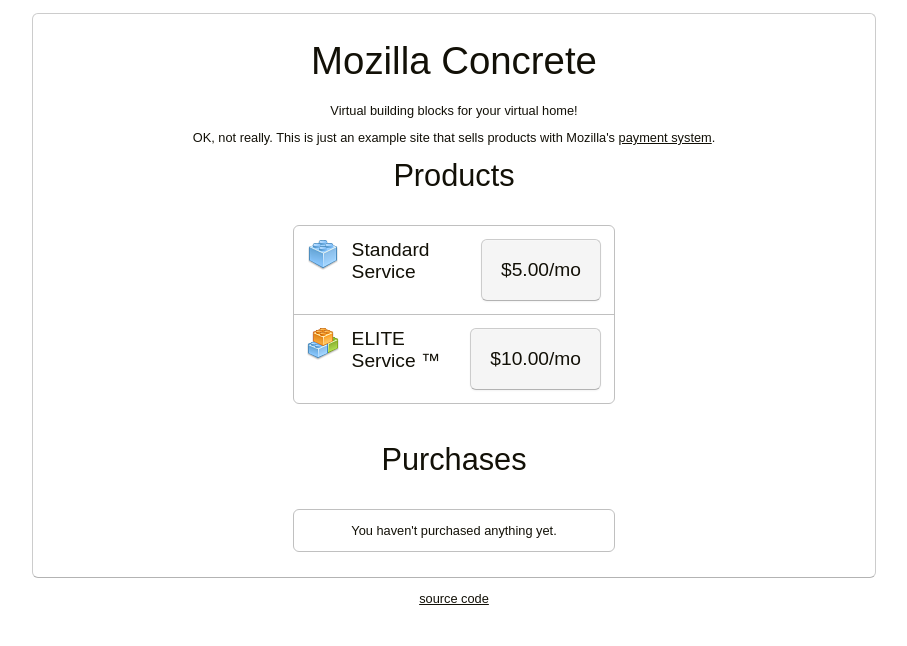
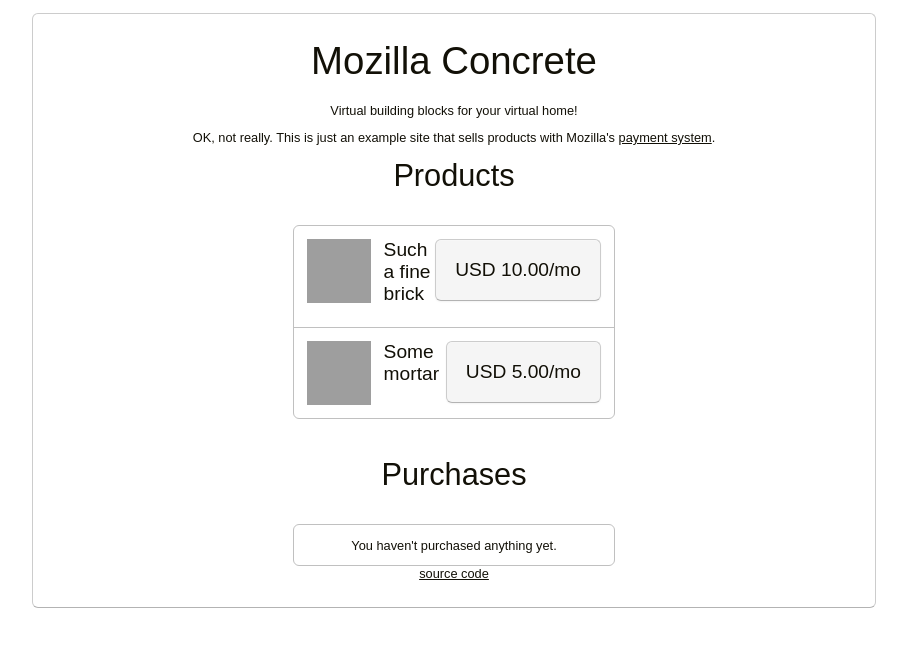
Before and after one commit to mozilla/payments-example, a website: page public/index.html in a window 1280 px wide. Shown: the whole page, without its empty margins (186-1093 px from the left). Drawn offline with Linux system fonts and the light colour scheme; grey boxes are pictures that could not be loaded.

Commit message:
Display products using the config (fixes #18)

```diff
--- a/package.json
+++ b/package.json
@@ -25,6 +25,7 @@
   },
   "dependencies": {
     "jquery": "^2.1.4",
-    "mozilla-payments-client": "0.0.6"
+    "mozilla-payments-client": "0.0.6",
+    "mozilla-payments-config": "0.0.4"
   }
 }
--- a/public/css/index.css
+++ b/public/css/index.css
@@ -100,9 +100,13 @@
     clear: both;
 }
 
-.product img {
+.product-image {
+    background-size: cover;
+    background-repeat: no-repeat;
     float: left;
     margin-right: 1em;
+    width: 64px;
+    height: 64px;
 }
 .product button {
     float: right;
@@ -142,6 +146,36 @@
     color: red;
 }
 
+@keyframes spin {
+  from {
+    transform: rotate(0deg);
+  }
+  to {
+    transform: rotate(360deg);
+  }
+}
+
+.spinner-cont {
+    margin: 0px auto;
+    max-width: 100%;
+    width: 300px;
+}
+
+.spinner::after {
+    margin: 40px auto 40px;
+    content: "";
+    animation: 0.9s linear 0s normal none infinite running spin;
+    display: block;
+    overflow: hidden;
+    text-indent: 100%;
+    font-size: 0px;
+    white-space: nowrap;
+    background-image: url("../img/spinnerlight.png");
+    background-size: 36px 36px;
+    height: 36px;
+    width: 36px;
+}
+
 /* portrait tablet */
 @media (max-width: 768px) {
     h2 {
--- a/public/index.html
+++ b/public/index.html
@@ -21,19 +21,14 @@
       <div id="error"></div>
       <div id="products">
         <h2>Products</h2>
-        <ul>
-          <li class="product">
-            <img src="img/Brick-32.png">
-            <button class="pay" data-product-key="mozilla-concrete-mortar">$5.00/mo</button>
-            <h3>Standard Service</h3>
-            <div class="clear"></div>
-          </li>
-          <li class="product">
-            <img src="img/Bricks-32.png">
-            <button class="pay" data-product-key="mozilla-concrete-brick">$10.00/mo</button>
-            <h3>ELITE Service &#0153;</h3>
-            <div class="clear"></div>
-          </li>
+        <div id="product-listing">
+          <ul>
+            <li>
+              <div class="spinner-cont">
+                <div class="spinner"></div>
+              </div>
+            </li>
+          </ul>
         </ul>
       </div>
       <div id="your-products">
--- a/public/js/index.js
+++ b/public/js/index.js
@@ -31,6 +31,15 @@
     },
   };
 
+  loadProducts();
+
+  $('#products').on('click', 'button.pay', function(event) {
+    var product = $(this).data('productKey');
+    console.log('Got product:', product);
+
+    purchase(product);
+  });
+
   var config = configMap[window.location.hostname];
   if (typeof config === 'undefined') {
     throw new Error('no configuration for this domain');
@@ -41,11 +50,52 @@
     oauthHost: 'https://oauth-stable.dev.lcip.org/v1',
   });
 
-  function signIn() {
+
+  // Helper functions:
+
+  function loadProducts() {
+    // This is pretty awkward. We should node-ify the config library.
+    var emptied = false;
+    [
+      'mozilla-concrete-brick.json',
+      'mozilla-concrete-mortar.json',
+
+    ].forEach(function(file) {
+      var root = $('#product-listing ul');
+
+      $.getJSON('lib/js/mozilla-payments-config/products/' + file,
+        function(data) {
+          if (!emptied) {
+            root.empty();
+            emptied = true;
+          }
+          console.log('loading product for display', data);
+
+          var product = $('<li>', {class: 'product'});
+          product.append($('<div>', {
+            class: 'product-image',
+            style: 'background-image: url(' + data.img + ')',
+          }));
+          var button = $('<button>', {
+            'class': 'pay',
+            'data-product-key': data.id
+          });
+          button.text(data.currency + ' ' + data.amount + '/mo');
+          product.append(button);
+          product.append($('<h3>' + data.description.en + '</h3>'));
+          product.append($('<div>', {class: 'clear'}));
+
+          root.append(product);
+        })
+        .fail(function() {
+          console.error('failed to get product JSON data');
+        });
+    });
+  };
+
+
+  function purchase(product) {
     console.log('signing in');
-
-    var product = $(this).data('productKey');
-    console.log('Got product:', product);
 
     fxaRelierClient.auth.signIn({
       // If we set state to a random string and verify that it matches
@@ -90,6 +140,4 @@
     });
   }
 
-  $('button.pay').on('click', signIn);
-
 })();
--- /dev/null
+++ b/public/lib/js/mozilla-payments-config/products/mozilla-concrete-brick.json
@@ -0,0 +1,10 @@
+{
+  "description": {
+    "en": "Such a fine brick"
+  },
+  "img": "https://raw.githubusercontent.com/mozilla/payments-config/master/payments_config/assets/brick.png",
+  "currency": "USD",
+  "amount": "10.00",
+  "active": true,
+  "id": "mozilla-concrete-brick"
+}
--- /dev/null
+++ b/public/lib/js/mozilla-payments-config/products/mozilla-concrete-mortar.json
@@ -0,0 +1,10 @@
+{
+  "description": {
+    "en": "Some mortar"
+  },
+  "img": "https://raw.githubusercontent.com/mozilla/payments-config/master/payments_config/assets/mortar.png",
+  "currency": "USD",
+  "amount": "5.00",
+  "active": true,
+  "id": "mozilla-concrete-mortar"
+}
--- /dev/null
+++ b/public/lib/js/mozilla-payments-config/sellers/mozilla-concrete.json
@@ -0,0 +1,5 @@
+{
+  "url": "http://pay.dev.mozaws.net/",
+  "terms": "http://pay.dev.mozaws.net/terms/",
+  "id": "mozilla-concrete"
+}
--- a/tasks/copy.js
+++ b/tasks/copy.js
@@ -5,6 +5,11 @@
       expand: true,
       src: 'payments-client.js',
       dest: 'public/lib/js',
+    }, {
+      cwd: 'node_modules/mozilla-payments-config/json',
+      expand: true,
+      src: '**',
+      dest: 'public/lib/js/mozilla-payments-config',
     }, {
       cwd: 'node_modules/jquery/dist',
       expand: true,
```
Also changed, not shown: README.md, public/img/Brick-32.png (deleted), public/img/Bricks-32.png (deleted), public/img/spinnerlight.png (added), public/img/spinnerlight@2x.png (added).
